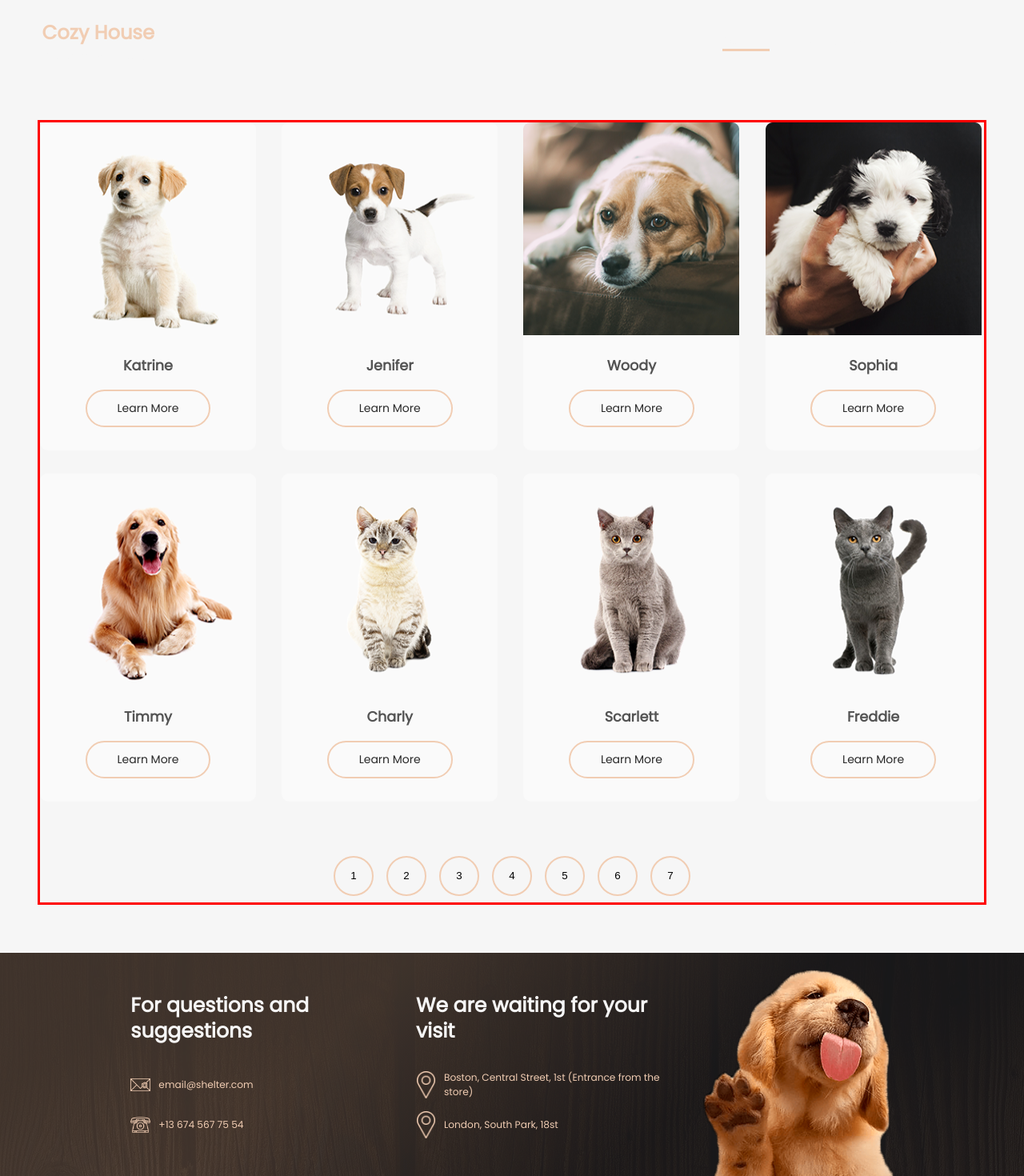
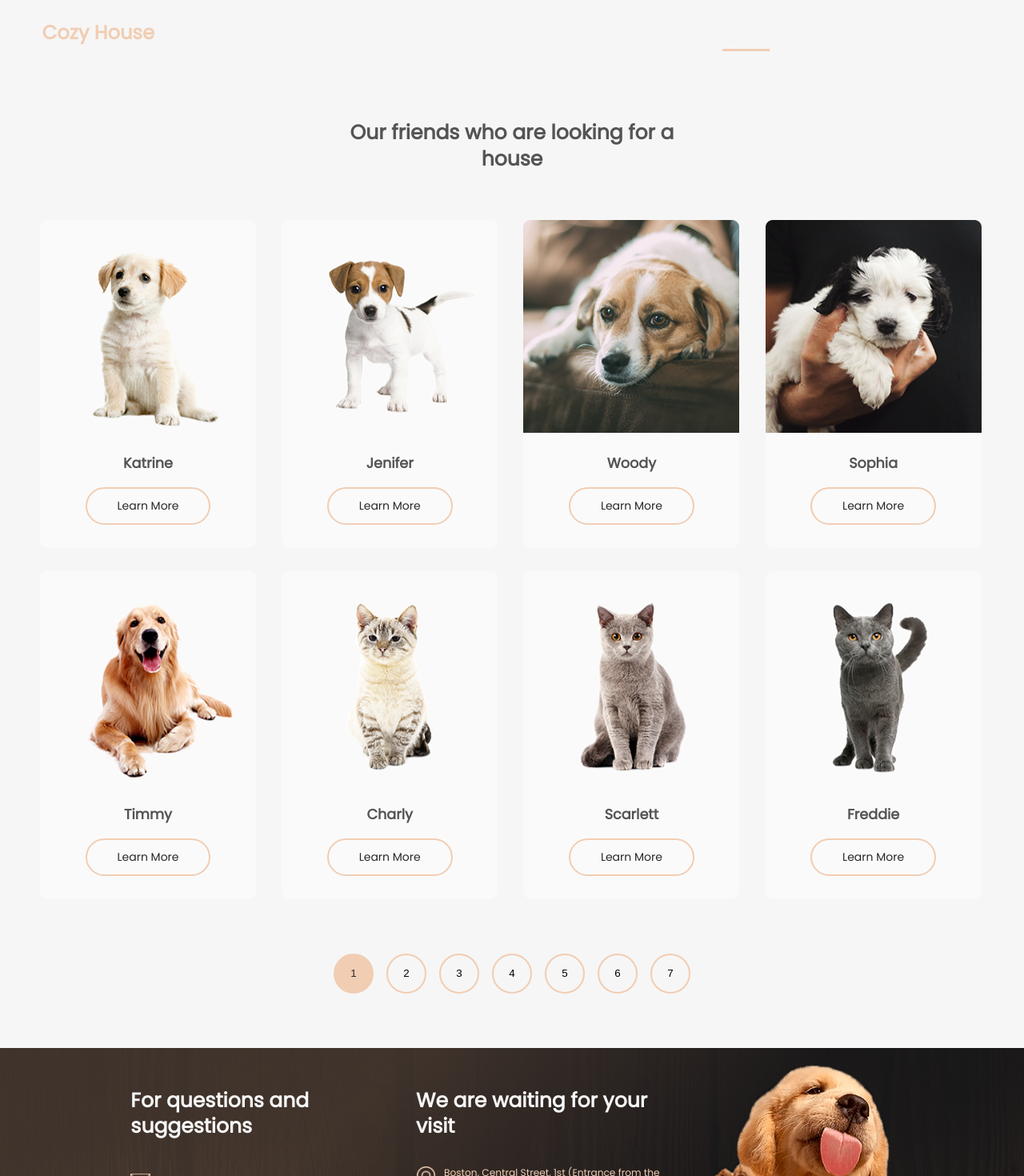
Before and after one commit to Babiy7/dogs-app, a React (Create React App) app: page /pets in a window 1280 px wide. Shown: the top 1470 px of the page at 80% size. Built offline with nearby package versions, Linux system fonts and the light colour scheme; a web font is replaced by a local one.

Commit message:
Added Title.

```diff
--- a/src/App.js
+++ b/src/App.js
@@ -5,7 +5,7 @@ import { Route, Switch } from "react-router-dom";
 
 import Header from "./components/Sections/Header/Header";
 import Sections from "./components/Sections/Sections";
-import Pagination from "./components/Pagination/Pagination";
+import Pagination from "./containers/Pagination/Pagination";
 import Categories from "./components/Sections/Categories/Categories";
 import Footer from "./components/Sections/Footer/Footer";
 
--- a/src/components/UI/Button/Button.js
+++ b/src/components/UI/Button/Button.js
@@ -1,10 +1,10 @@
 import React from "react";
 import classes from "./Button.module.scss";
 
-const Button = props => {
+const Button = ({ type, number, children, clicked }) => {
   let button;
 
-  switch (props.type) {
+  switch (type) {
     case "main": {
       button = [classes.Button, classes.Main].join(" ");
       break;
@@ -21,7 +21,7 @@ const Button = props => {
     }
 
     case "pagination": {
-      button = classes.SliderButton;
+      button = [classes.SliderButton, number ? classes.Hover : ""].join(" ");
       break;
     }
 
@@ -30,8 +30,8 @@ const Button = props => {
     }
   }
   return (
-    <button className={button} onClick={props.clicked}>
-      {props.children}
+    <button className={button} onClick={clicked}>
+      {children}
     </button>
   );
 };
--- a/src/components/UI/Button/Button.module.scss
+++ b/src/components/UI/Button/Button.module.scss
@@ -50,8 +50,7 @@
 
   transition: all 0.2s linear;
 
-  &:hover,
-  &:focus {
+  &:hover {
     color: $black;
     background-color: $orange-light;
   }
@@ -66,3 +65,8 @@
   background: url("../../../assests/icons/next.svg") no-repeat center;
   background-size: 20px 20px;
 }
+
+.Hover {
+  color: $black;
+  background-color: $orange-light;
+}
--- a/src/components/UI/PaginationButtons/PaginationButtons.js
+++ b/src/components/UI/PaginationButtons/PaginationButtons.js
@@ -3,22 +3,22 @@ import classes from "./PaginationButtons.module.scss";
 
 import Button from "../Button/Button";
 
-const PaginationButtons = ({ amountOf, paginate }) => {
+const PaginationButtons = ({ amountOf, paginate, currentPage }) => {
   const buttons = [];
 
   for (let i = 1; i <= amountOf; i++) {
     buttons.push(i);
   }
 
-  const firstBtn = buttons[0];
-  const lastBtn = buttons.length;
-
-  console.log(firstBtn, lastBtn);
-
   return (
     <ul className={classes.ListButtons}>
       {buttons.map(number => (
-        <Button key={number} clicked={() => paginate(number)} type="pagination">
+        <Button
+          key={number}
+          number={currentPage === number}
+          clicked={() => paginate(number)}
+          type="pagination"
+        >
           {number}
         </Button>
       ))}
--- a/src/components/Pagination/Pagination.js
+++ b/src/containers/Pagination/Pagination.js
@@ -1,8 +1,8 @@
 import React, { useState } from "react";
 import classes from "./Pagination.module.scss";
 
-import Portfolio from "../Portfolio/Portfolio";
-import PaginationButtons from "../UI/PaginationButtons/PaginationButtons";
+import Portfolio from "../../components/Portfolio/Portfolio";
+import PaginationButtons from "../../components/UI/PaginationButtons/PaginationButtons";
 
 import dog1 from "../../assests/pets/dog1.png";
 import dog2 from "../../assests/pets/dog2.png";
@@ -66,10 +66,11 @@ const pets = [
   { id: "6sr", img: cat1, name: "Charly" },
   { id: "7gh", img: cat2, name: "Scarlett" },
   { id: "8hh", img: cat3, name: "Freddie" },
-  { id: "6sr", img: cat1, name: "Charly" },
-  { id: "7gh", img: cat2, name: "Scarlett" },
-  { id: "8hh", img: cat3, name: "Freddie" }
+  { id: "6sr", img: cat1, name: "Charly" }
 ];
+
+const Portfolios = ({ pets }) =>
+  pets.map((pet, i) => <Portfolio key={i} image={pet.img} name={pet.name} />);
 
 const Pagination = props => {
   const [currentPage, setCurrentPage] = useState(1);
@@ -86,12 +87,6 @@ const Pagination = props => {
   //Get portfolios for page
   const petsPerPage = pets.slice(indexOfFirstPortfolios, indexOfLastPortfolios);
 
-  console.log(indexOfFirstPortfolios, indexOfLastPortfolios);
-
-  const portfolios = petsPerPage.map((pet, i) => {
-    return <Portfolio key={i} image={pet.img} name={pet.name} />;
-  });
-
   const paginate = number => {
     setCurrentPage(number);
   };
@@ -99,10 +94,22 @@ const Pagination = props => {
   return (
     <section className={classes.Pagination}>
       <div className={classes.Container}>
-        <div className={classes.Portfolios}>{portfolios}</div>
+        <div className={classes.TextContainer}>
+          <h4 className={classes.Title}>
+            Our friends who are looking for a house
+          </h4>
+        </div>
+
+        <div className={classes.Portfolios}>
+          <Portfolios pets={petsPerPage} />
+        </div>
 
         <div className={classes.Buttons}>
-          <PaginationButtons amountOf={indexOfButtons} paginate={paginate} />
+          <PaginationButtons
+            amountOf={indexOfButtons}
+            paginate={paginate}
+            currentPage={currentPage}
+          />
         </div>
       </div>
     </section>
--- a/src/components/Pagination/Pagination.module.scss
+++ b/src/containers/Pagination/Pagination.module.scss
@@ -1,4 +1,5 @@
 @import "../../sass/vars";
+@import "../../sass/title";
 
 .Pagination {
   height: auto;
@@ -9,11 +10,22 @@
   background: $white;
 
   .Container {
-    border: red solid;
     width: 100%;
     max-width: 1180px;
 
     margin: auto;
+
+    .TextContainer {
+      display: flex;
+      justify-content: center;
+      margin-bottom: 60px;
+
+      .Title {
+        width: 450px;
+
+        @extend %title;
+      }
+    }
 
     .Portfolios {
       display: grid;
```
